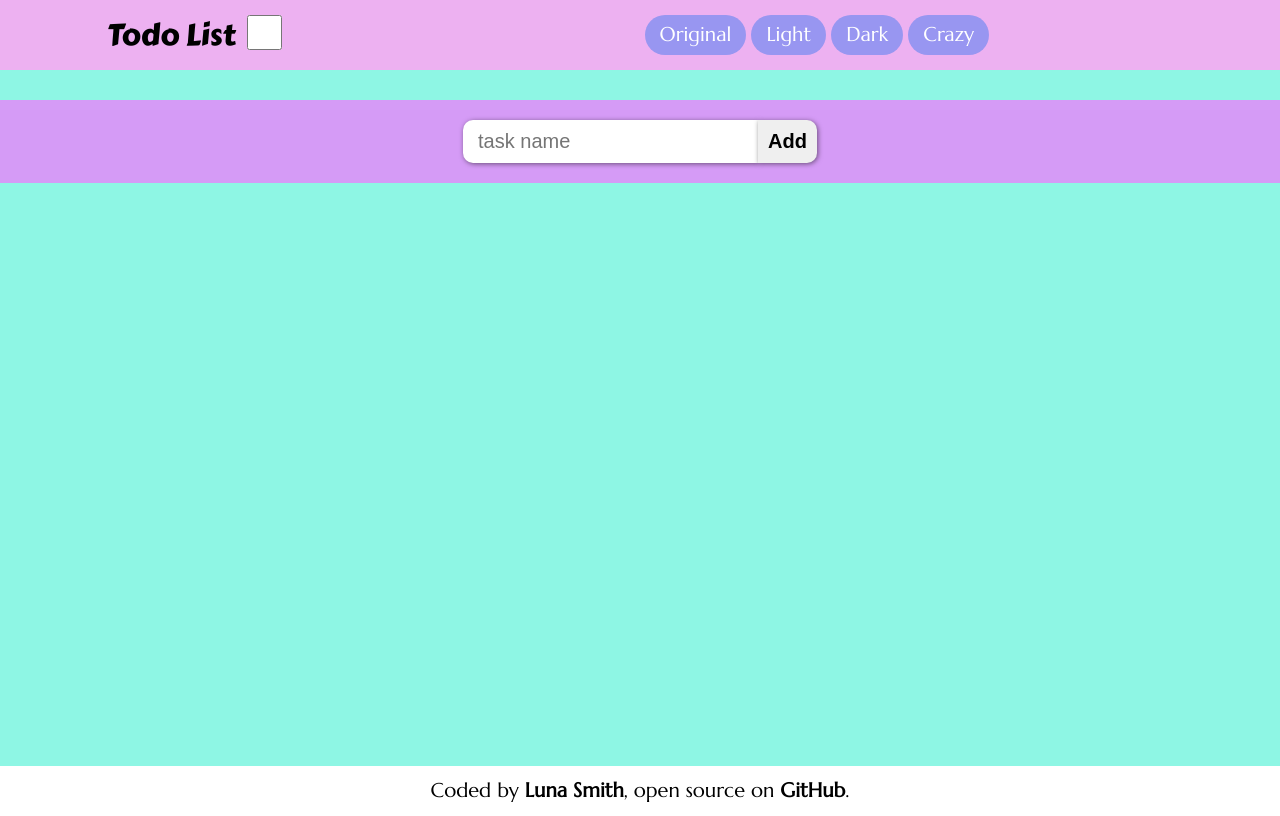
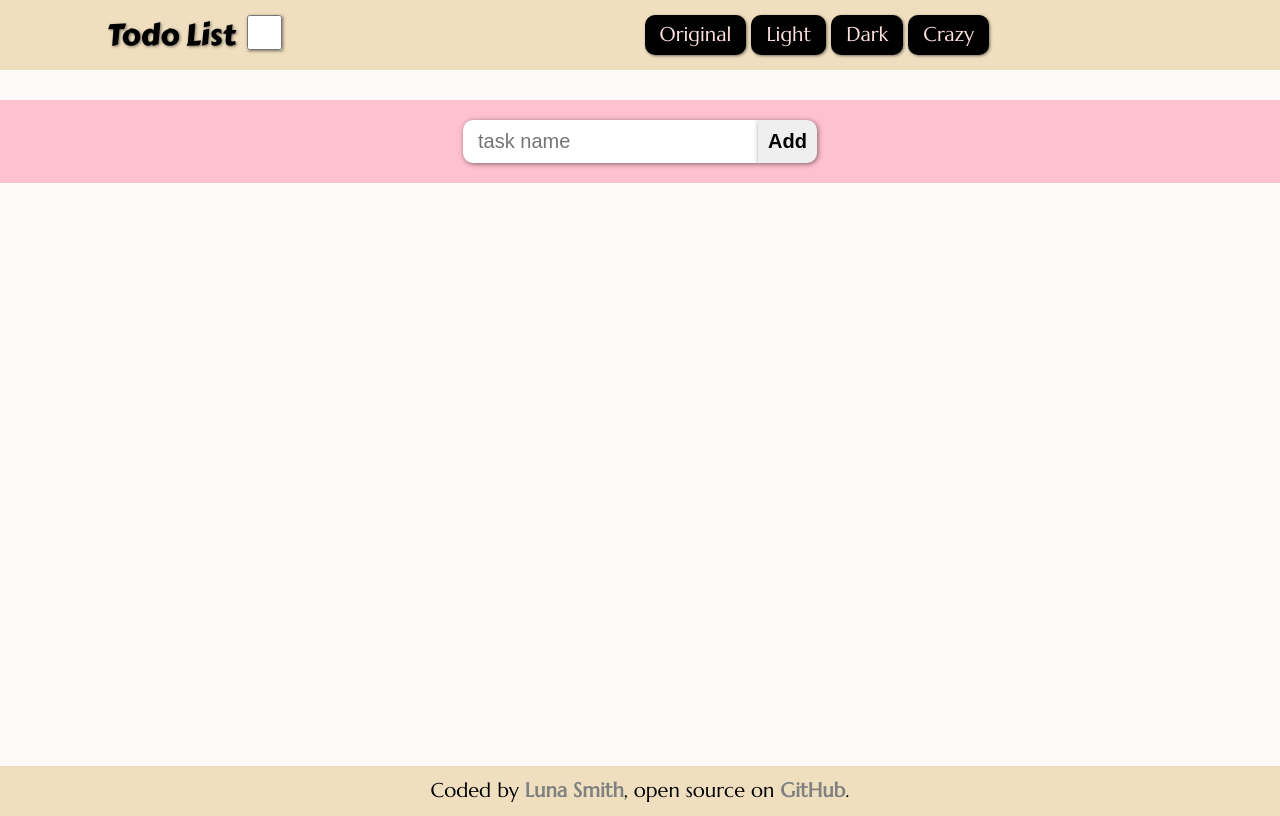
Before and after one commit to Lu-Smith/my_todo_list_react_typescript_redux, a React (Create React App) app: page / in a window 1280 px wide. Built offline with nearby package versions, Linux system fonts and the light colour scheme; the HTML template or start-up script is replaced by a standard one.

Commit message:
Updated styled.ts

```diff
--- a/src/App.css
+++ b/src/App.css
@@ -8,7 +8,7 @@
 
 .App {
   text-align: center;
-  background: #edb1f1;
+  background: #efdfbf;
   font-family: 'Marcellus', serif;
   width: 100vw;
   height: 100vh;
--- a/src/app/components/styles/AddedTasks.styled.ts
+++ b/src/app/components/styles/AddedTasks.styled.ts
@@ -3,7 +3,7 @@ import styled from 'styled-components';
 
 export const AddedTasksContainer = styled.div`
 
- background: ${props => props.color === "undone" ? "white" : "blue"};
+ background: ${props => props.color === "undone" ? "#ffe0e0" : "#efdfbf"};
  padding: 10px 0;
  font-size: 20px;
  line-height: 30px;
@@ -12,7 +12,7 @@ export const AddedTasksContainer = styled.div`
  align-items: center;
  justify-content: center;
  font-family: 'Indie Flower', cursive;
- border-bottom: 2px solid #d59bf6;
+ border-bottom: 2px solid #fffafa;
  width: 80%;
  margin: 0 auto;
 `
@@ -33,5 +33,6 @@ export const Button = styled.button`
     border: none;
     background: transparent;
     font-size: 40px;
-    color: #d59bf6;
+    color: white;
+    text-shadow: 1px 1px 3px rgba(0, 0, 0, 0.5);
 `
--- a/src/app/components/styles/Footer.styled.ts
+++ b/src/app/components/styles/Footer.styled.ts
@@ -1,14 +1,14 @@
 import styled from 'styled-components';
 
 export const FooterContainer = styled.div`
- background: ${props => props.color === "allundone" ? "white" : "black"};
- color:  ${props => props.color === "allundone" ? "black" : "white"};
+ background: ${props => props.color === "allundone" ? "#efdfbf" : "black"};
+ color:  ${props => props.color === "allundone" ? "black" : "#efdfbf"};
  padding: 10px 0;
  font-size: 20px;
  line-height: 30px;
 
  a {
-    color: ${props => props.color === "allundone" ? "black" : "white"};
+    color: ${props => props.color === "allundone" ? "grey" : "#efdfbf"};
     text-decoration: none;
     font-weight: 600;
     transition: all 200ms ease-in-out;
@@ -16,6 +16,5 @@ export const FooterContainer = styled.div`
 
  a:hover {
     color: ${props => props.color === "allundone" ? "black" : "white"};
-    border-bottom: 2px solid #282A36;
  }
 `
--- a/src/app/components/styles/Header.styled.ts
+++ b/src/app/components/styles/Header.styled.ts
@@ -2,7 +2,7 @@ import styled from 'styled-components';
 
 export const HeaderContainer = styled.div`
  background: ${props => props.color === "allundone" ? "transparent" : "black"};
- color:  ${props => props.color === "allundone" ? "black" : "white"};
+ color:  ${props => props.color === "allundone" ? "black" : "#efdfbf"};
  padding: 10px 0;
  font-size: 20px;
  line-height: 50px;
@@ -15,6 +15,7 @@ export const Logo = styled.div`
  width: 30%;
  font-family: 'Carter One', cursive;
  font-size: 30px;
+ text-shadow: 1px 1px 3px rgba(0, 0, 0, 0.5);
 `
 
 export const Menu = styled.ul`
@@ -31,10 +32,12 @@ list-style: none;
 padding: 5px 15px;
 line-height: 30px;
 transition: all 200ms ease-in-out;
-background-color: #9896f1;
-border-radius: 20px;
+background-color: black;
+border-radius: 10px;
 margin-right: 5px;
-color: white;
+color: #ffe0e0;
+box-shadow: 1px 1px 3px rgba(0, 0, 0, 0.5);
+;
 
 &:hover {
     font-weight: 600;
@@ -48,6 +51,7 @@ export const Input = styled.input`
     position: relative;
     top: 5px;
     left: 5px;
+    box-shadow: 1px 1px 3px rgba(0, 0, 0, 0.5);
 `
 
 export const Congratulations = styled.div`
--- a/src/app/components/styles/Main.styled.ts
+++ b/src/app/components/styles/Main.styled.ts
@@ -2,7 +2,7 @@ import styled from 'styled-components';
 
 
 export const MainContainer = styled.div`
- background: #8ef6e4;
+ background: #fffafa;
  color: black;
  padding: 10px 0;
  font-size: 20px;
@@ -12,7 +12,7 @@ export const MainContainer = styled.div`
 
 export const NewTask = styled.div`
   margin-top: 20px;
-  background: #d59bf6;
+  background: #ffc0d0;
   padding: 20px 0;
 `
 
```
